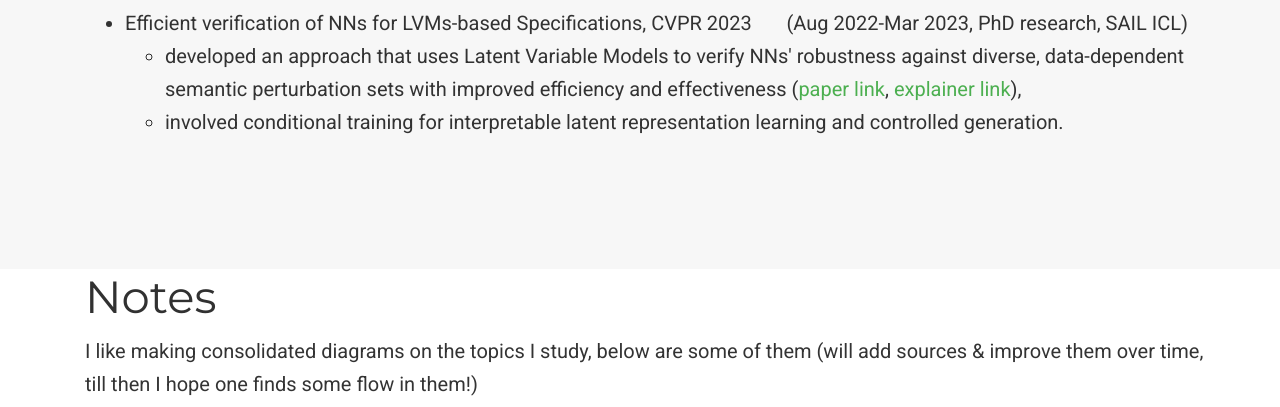
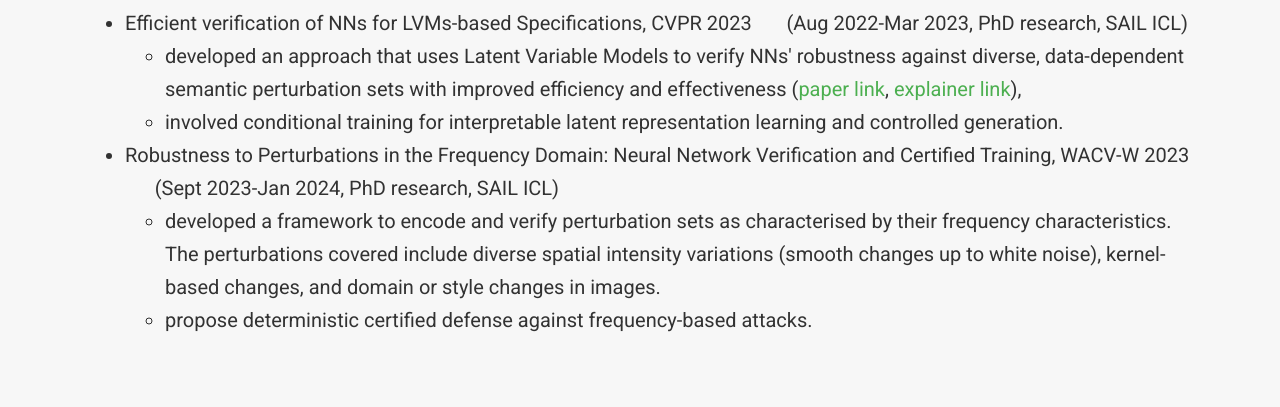
Before and after one commit to hh10/Docs, a plain HTML site: page index.html in a window 1280 px wide. Shown: the part 1340-1747 px from the top of the page. Drawn offline with nearby package versions, Linux system fonts and the light colour scheme; some icons are missing.

Commit message:
Add publication

```diff
--- a/index.html
+++ b/index.html
@@ -178,6 +178,12 @@
           <li> involved conditional training for interpretable latent representation learning and controlled generation.</li>
         </ul>
         </li>
+        <li> Robustness to Perturbations in the Frequency Domain: Neural Network Verification and Certified Training, WACV-W 2023 &nbsp;&nbsp;&nbsp;&nbsp;&nbsp; (Sept 2023-Jan 2024, PhD research, SAIL ICL)<br>
+        <ul>
+          <li> developed a framework to encode and verify perturbation sets as characterised by their frequency characteristics. The perturbations covered include diverse spatial intensity variations (smooth changes up to white noise), kernel-based changes, and domain or style changes in images.</li>
+          <li> propose deterministic certified defense against frequency-based attacks.</li>
+        </ul>
+        </li>
       </ul>
     </div>
   </section>
```
